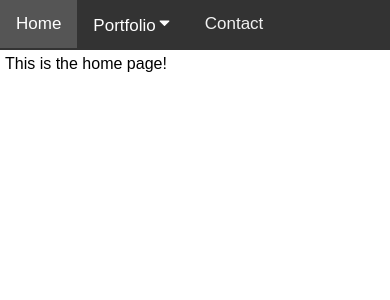
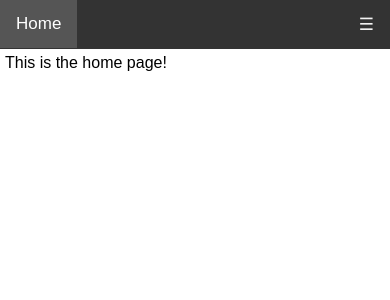
Before and after one commit to Jacobs1986/my-portfolio, a React (Create React App) app: page / in a window 390 px wide. Shown: the top 300 px of the page. Built offline with nearby package versions, Linux system fonts and the light colour scheme; the HTML template or start-up script is replaced by a standard one.

Commit message:
Finished making the navigation bar

```diff
--- a/src/components/navBar/navBar.css
+++ b/src/components/navBar/navBar.css
@@ -73,3 +73,48 @@
 .dropdown:hover .dropdown-content {
     display: block;
 }
+
+/* Hide all of the links except for the Home and show the icon */
+@media screen and (max-width: 600px) {
+    .topNav a:not(:first-child), .dropdown .dropbtn {
+        display: none;
+    }
+
+    .topNav .icon {
+        float: right;
+        display: block;
+    }
+}
+
+/* Add responsive class for screens that are a max width of 600px */
+@media screen and (max-width: 600px) {
+    .topNav.responsive {
+        position: relative;
+    }
+
+    .topNav.responsive .icon {
+        position: absolute;
+        right: 0;
+        top: 0;
+    }
+
+    .topNav.responsive a {
+        float: none;
+        display: block;
+        text-align: left;
+    }
+
+    .topNav.responsive .dropdown {
+        float: none;
+    }
+
+    .topNav.responsive .dropdown-content {
+        position: relative;
+    }
+
+    .topNav.responsive .dropdown .dropbtn {
+        display: block;
+        width: 100%;
+        text-align: left;
+    }
+}
--- a/src/components/navBar/navBar.js
+++ b/src/components/navBar/navBar.js
@@ -4,6 +4,16 @@ import { FaCaretDown } from "react-icons/fa";
 
 // CSS File
 import "./navBar.css";
+
+// Function for showing the dropdown
+const handleShowDropDwn = () => {
+    var x = document.getElementById("myTopNav");
+    if (x.className === "topNav") {
+        x.className += " responsive";
+    } else {
+        x.className = "topNav";
+    }
+}
 
 export default function NavBar() {
     return (
@@ -27,7 +37,7 @@ export default function NavBar() {
                 </div>
                 {/* Contact */}
                 <a href="/contact">Contact</a>
-                <div className="icon">&#9776;</div>
+                <div className="icon" onClick={handleShowDropDwn}>&#9776;</div>
             </div>
         </div>
     );
```
